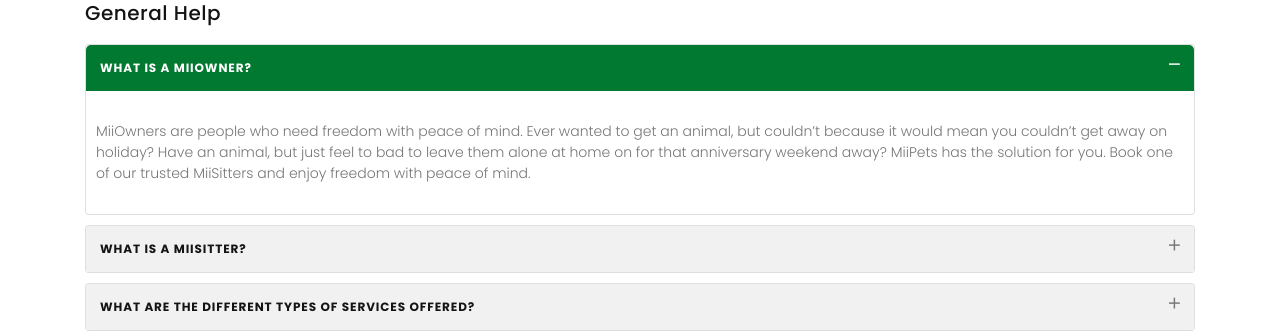
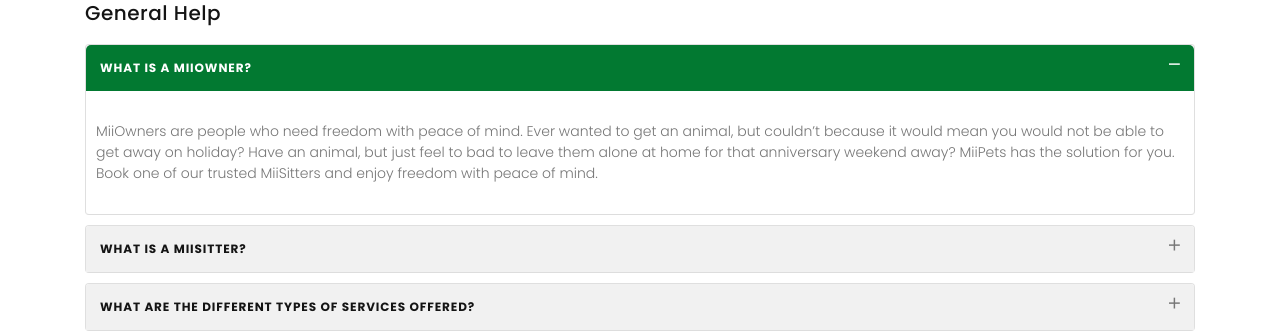
Before and after one commit to MiiPets/webapp, a Django app: page /faq/ in a window 1280 px wide. Shown: the part 207-542 px from the top of the page. Run offline with Django 3.2, Linux system fonts and the light colour scheme; some libraries are stand-ins or nearby versions; some web fonts are replaced.

Commit message:
changed some spelling errros in the miiowners faq

```diff
--- a/MiipetsWebApp/core/templates/core/faq.html
+++ b/MiipetsWebApp/core/templates/core/faq.html
@@ -33,8 +33,8 @@
                                     <div class="card-body">
                                         MiiOwners are people who need freedom with peace of mind.
                                         Ever wanted to get an animal, but couldn’t because it would mean
-                                        you couldn’t get away on holiday? Have an animal, but just feel to
-                                        bad to leave them alone at home on for that anniversary weekend away?
+                                        you would not be able to get away on holiday? Have an animal, but just feel to
+                                        bad to leave them alone at home for that anniversary weekend away?
                                         MiiPets has the solution for you. Book one of our trusted MiiSitters
                                         and enjoy freedom with peace of mind.
                                     </div>
```
